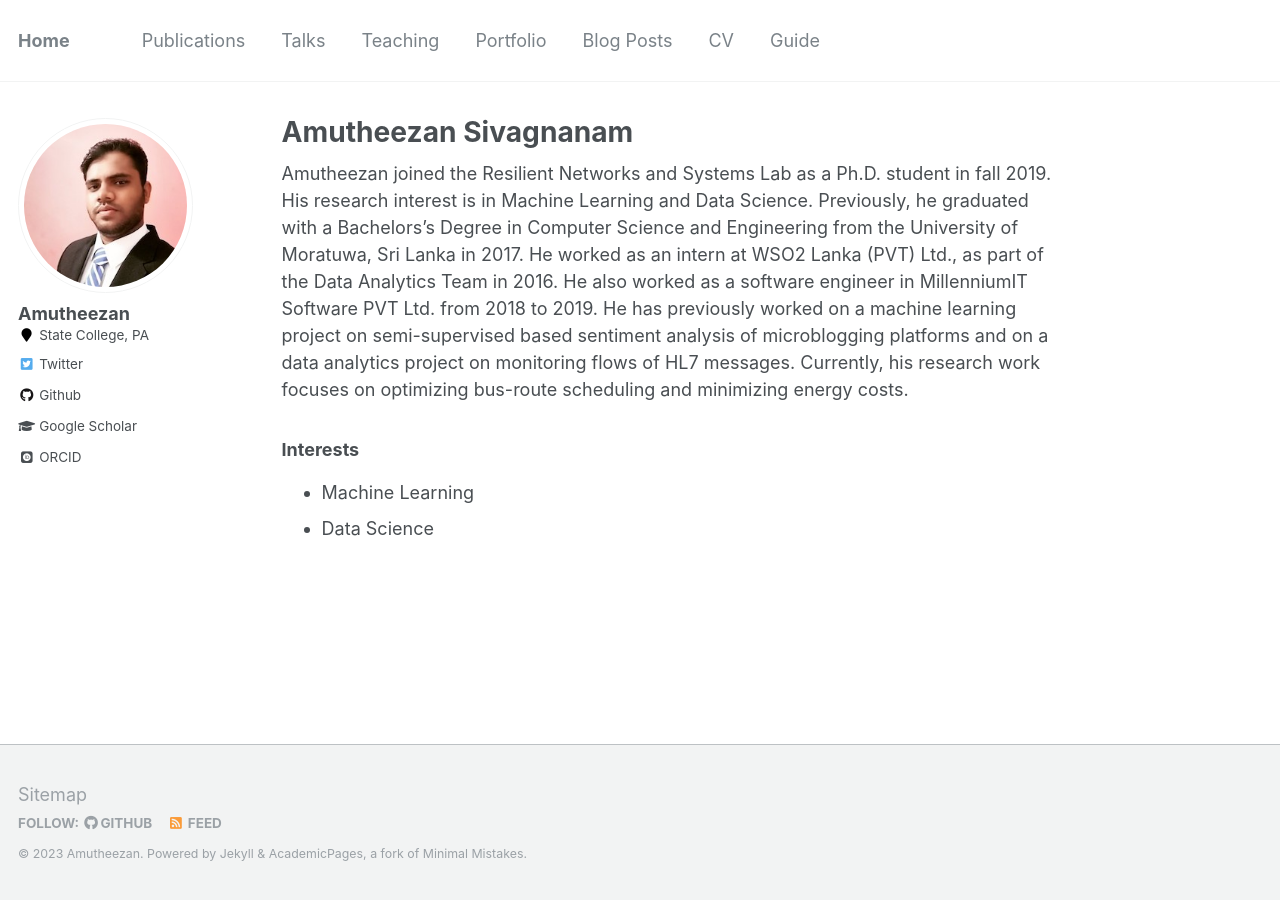
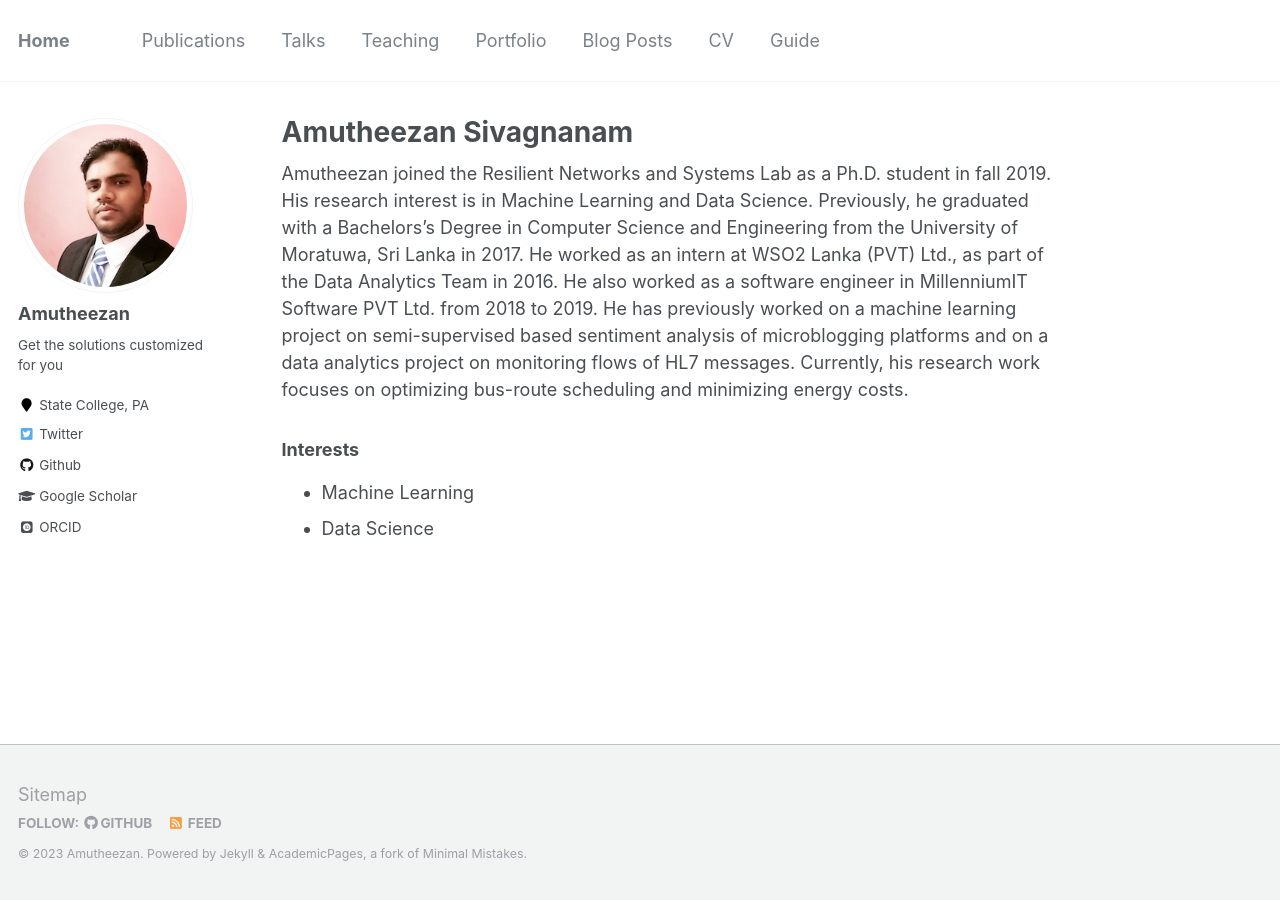
Before and after one commit to Amutheezan/amutheezan.github.io, a Jekyll site: the page built from _pages/about.md, in a window 1280 px wide. Built offline with Jekyll 4.4.1, drawn with Linux system fonts in a browser that asks for light colours; some web fonts are replaced; a file with an impossible date is left out.

Commit message:
Update _config.yml

```diff
--- a/_config.yml
+++ b/_config.yml
@@ -82,7 +82,7 @@ analytics:
 author:
   name             : "Amutheezan"
   avatar           : "display_picture.jpeg"
-  bio              :
+  bio              : "Get the solutions customized for you"
   location         : "State College, PA"
   employer         :
   pubmed           :
```
